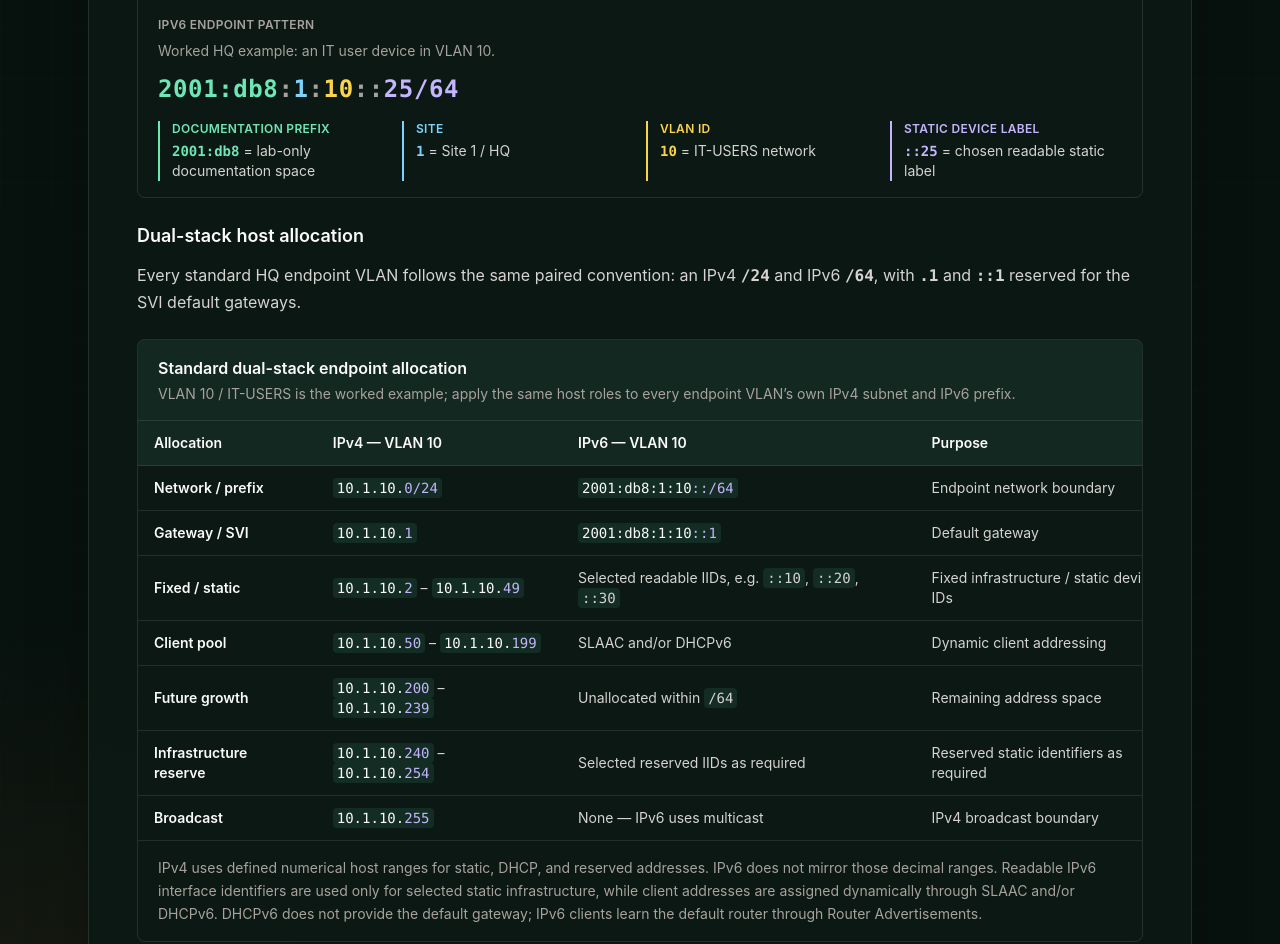
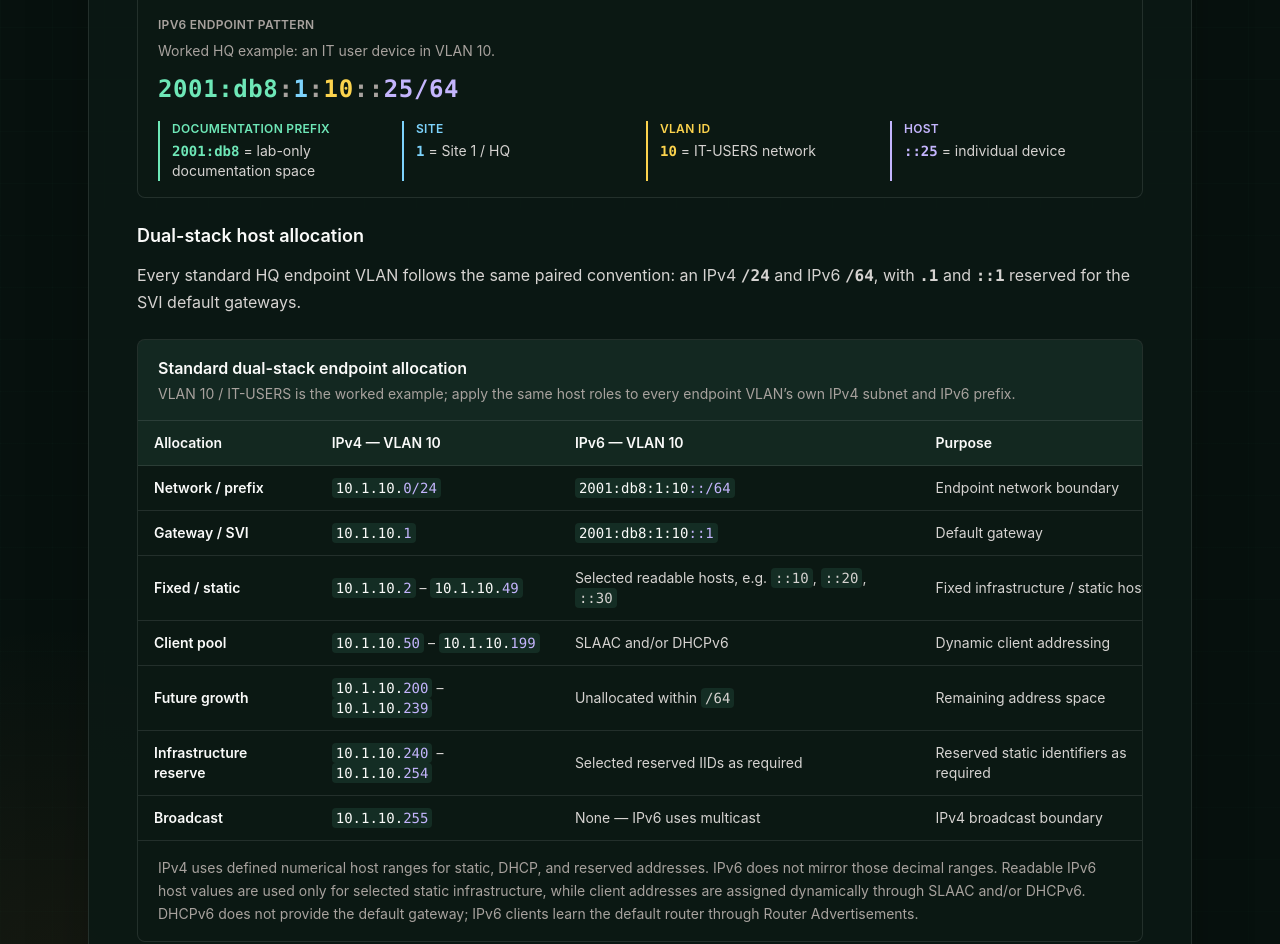
Before and after one commit to jedmarcnocum/jedmarcnocum.com, a website: page blog/cml-lab-rebuild/part-2-foundation.html in a window 1280 px wide. Shown: the part 3613-4557 px from the top of the page. Drawn offline with Linux system fonts and the light colour scheme.

Commit message:
- match ipv4 to ipv6 wording on hosts, since decimal vs hexadecimal is already explained

```diff
--- a/blog/cml-lab-rebuild/part-2-foundation.html
+++ b/blog/cml-lab-rebuild/part-2-foundation.html
@@ -375,8 +375,8 @@ vlan 120
                         <dd class="mt-1 text-sm text-slate-700"><span class="font-mono font-semibold text-amber-300">10</span> = IT-USERS network</dd>
                       </div>
                       <div class="border-l-2 border-violet-300 pl-3">
-                        <dt class="text-xs font-semibold uppercase tracking-wide text-violet-300">Static device label</dt>
-                        <dd class="mt-1 text-sm text-slate-700"><span class="font-mono font-semibold text-violet-300">::25</span> = chosen readable static label</dd>
+                        <dt class="text-xs font-semibold uppercase tracking-wide text-violet-300">Host</dt>
+                        <dd class="mt-1 text-sm text-slate-700"><span class="font-mono font-semibold text-violet-300">::25</span> = individual device</dd>
                       </div>
                     </dl>
 
@@ -400,7 +400,7 @@ vlan 120
                     <tbody class="divide-y divide-slate-200 text-slate-700">
                       <tr><th class="px-4 py-3 font-semibold text-slate-900" scope="row">Network / prefix</th><td class="px-4 py-3"><code><span class="text-slate-900">10.1.10.</span><span class="text-violet-300">0/24</span></code></td><td class="px-4 py-3"><code><span class="text-slate-900">2001:db8:1:10</span><span class="text-violet-300">::/64</span></code></td><td class="px-4 py-3">Endpoint network boundary</td></tr>
                       <tr><th class="px-4 py-3 font-semibold text-slate-900" scope="row">Gateway / SVI</th><td class="px-4 py-3"><code><span class="text-slate-900">10.1.10.</span><span class="text-violet-300">1</span></code></td><td class="px-4 py-3"><code><span class="text-slate-900">2001:db8:1:10</span><span class="text-violet-300">::1</span></code></td><td class="px-4 py-3">Default gateway</td></tr>
-                      <tr><th class="px-4 py-3 font-semibold text-slate-900" scope="row">Fixed / static</th><td class="px-4 py-3"><code><span class="text-slate-900">10.1.10.</span><span class="text-violet-300">2</span></code> &ndash; <code><span class="text-slate-900">10.1.10.</span><span class="text-violet-300">49</span></code></td><td class="px-4 py-3">Selected readable IIDs, e.g. <code>::10</code>, <code>::20</code>, <code>::30</code></td><td class="px-4 py-3">Fixed infrastructure / static device IDs</td></tr>
+                      <tr><th class="px-4 py-3 font-semibold text-slate-900" scope="row">Fixed / static</th><td class="px-4 py-3"><code><span class="text-slate-900">10.1.10.</span><span class="text-violet-300">2</span></code> &ndash; <code><span class="text-slate-900">10.1.10.</span><span class="text-violet-300">49</span></code></td><td class="px-4 py-3">Selected readable hosts, e.g. <code>::10</code>, <code>::20</code>, <code>::30</code></td><td class="px-4 py-3">Fixed infrastructure / static hosts</td></tr>
                       <tr><th class="px-4 py-3 font-semibold text-slate-900" scope="row">Client pool</th><td class="px-4 py-3"><code><span class="text-slate-900">10.1.10.</span><span class="text-violet-300">50</span></code> &ndash; <code><span class="text-slate-900">10.1.10.</span><span class="text-violet-300">199</span></code></td><td class="px-4 py-3">SLAAC and/or DHCPv6</td><td class="px-4 py-3">Dynamic client addressing</td></tr>
                       <tr><th class="px-4 py-3 font-semibold text-slate-900" scope="row">Future growth</th><td class="px-4 py-3"><code><span class="text-slate-900">10.1.10.</span><span class="text-violet-300">200</span></code> &ndash; <code><span class="text-slate-900">10.1.10.</span><span class="text-violet-300">239</span></code></td><td class="px-4 py-3">Unallocated within <code>/64</code></td><td class="px-4 py-3">Remaining address space</td></tr>
                       <tr><th class="px-4 py-3 font-semibold text-slate-900" scope="row">Infrastructure reserve</th><td class="px-4 py-3"><code><span class="text-slate-900">10.1.10.</span><span class="text-violet-300">240</span></code> &ndash; <code><span class="text-slate-900">10.1.10.</span><span class="text-violet-300">254</span></code></td><td class="px-4 py-3">Selected reserved IIDs as required</td><td class="px-4 py-3">Reserved static identifiers as required</td></tr>
@@ -408,7 +408,7 @@ vlan 120
                     </tbody>
                   </table>
                 </div>
-                <p class="border-t border-slate-200 px-5 py-4 text-sm leading-relaxed text-slate-600">IPv4 uses defined numerical host ranges for static, DHCP, and reserved addresses. IPv6 does not mirror those decimal ranges. Readable IPv6 interface identifiers are used only for selected static infrastructure, while client addresses are assigned dynamically through SLAAC and/or DHCPv6. DHCPv6 does not provide the default gateway; IPv6 clients learn the default router through Router Advertisements.</p>
+                <p class="border-t border-slate-200 px-5 py-4 text-sm leading-relaxed text-slate-600">IPv4 uses defined numerical host ranges for static, DHCP, and reserved addresses. IPv6 does not mirror those decimal ranges. Readable IPv6 host values are used only for selected static infrastructure, while client addresses are assigned dynamically through SLAAC and/or DHCPv6. DHCPv6 does not provide the default gateway; IPv6 clients learn the default router through Router Advertisements.</p>
               </section>
 
               <section class="overflow-hidden rounded-lg border border-slate-200 bg-white" aria-labelledby="final-hq-vlan-table-title">
@@ -591,12 +591,12 @@ vlan 120
                     <div class="rounded-lg border border-slate-200 px-4 py-4 [&>dd]:mt-3 md:[&>dd>span:first-child]:!block">
                       <dt class="font-semibold text-slate-900">LAN / VLAN networks<span class="mt-1 block text-sm font-normal text-slate-600">Endpoint networks</span></dt>
                       <dd class="font-mono text-xs sm:text-sm"><span class="mb-1 block font-sans text-xs font-semibold uppercase tracking-wide text-slate-500 md:hidden">IPv4</span><span class="text-emerald-300">10</span><span class="text-slate-500">.</span><span class="text-sky-300">&lt;SITE&gt;</span><span class="text-slate-500">.</span><span class="text-amber-300">&lt;FUNCTION/SUBNET&gt;</span><span class="text-slate-500">.</span><span class="text-violet-300">&lt;HOST&gt;</span></dd>
-                      <dd class="font-mono text-xs sm:text-sm"><span class="mb-1 block font-sans text-xs font-semibold uppercase tracking-wide text-slate-500 md:hidden">IPv6</span><span class="text-emerald-300">2001:db8</span><span class="text-slate-500">:</span><span class="text-sky-300">&lt;SITE&gt;</span><span class="text-slate-500">:</span><span class="text-amber-300">&lt;VLAN-ID&gt;</span><span class="text-slate-500">::</span><span class="text-violet-300">&lt;IID&gt;/64</span></dd>
+                      <dd class="font-mono text-xs sm:text-sm"><span class="mb-1 block font-sans text-xs font-semibold uppercase tracking-wide text-slate-500 md:hidden">IPv6</span><span class="text-emerald-300">2001:db8</span><span class="text-slate-500">:</span><span class="text-sky-300">&lt;SITE&gt;</span><span class="text-slate-500">:</span><span class="text-amber-300">&lt;VLAN-ID&gt;</span><span class="text-slate-500">::</span><span class="text-violet-300">&lt;HOST&gt;/64</span></dd>
                     </div>
                     <div class="rounded-lg border border-slate-200 px-4 py-4 [&>dd]:mt-3 md:[&>dd>span:first-child]:!block">
                       <dt class="font-semibold text-slate-900">Management<span class="mt-1 block text-sm font-normal text-slate-600">Static infrastructure access</span></dt>
                       <dd class="font-mono text-xs sm:text-sm"><span class="mb-1 block font-sans text-xs font-semibold uppercase tracking-wide text-slate-500 md:hidden">IPv4</span><span class="text-emerald-300">10</span><span class="text-slate-500">.</span><span class="text-sky-300">&lt;SITE&gt;</span><span class="text-slate-500">.</span><span class="text-amber-300">99</span><span class="text-slate-500">.</span><span class="text-violet-300">&lt;DEVICE&gt;</span></dd>
-                      <dd class="font-mono text-xs sm:text-sm"><span class="mb-1 block font-sans text-xs font-semibold uppercase tracking-wide text-slate-500 md:hidden">IPv6</span><span class="text-emerald-300">2001:db8</span><span class="text-slate-500">:</span><span class="text-sky-300">&lt;SITE&gt;</span><span class="text-slate-500">:</span><span class="text-amber-300">99</span><span class="text-slate-500">::</span><span class="text-violet-300">&lt;STATIC-IID&gt;/64</span></dd>
+                      <dd class="font-mono text-xs sm:text-sm"><span class="mb-1 block font-sans text-xs font-semibold uppercase tracking-wide text-slate-500 md:hidden">IPv6</span><span class="text-emerald-300">2001:db8</span><span class="text-slate-500">:</span><span class="text-sky-300">&lt;SITE&gt;</span><span class="text-slate-500">:</span><span class="text-amber-300">99</span><span class="text-slate-500">::</span><span class="text-violet-300">&lt;HOST&gt;/64</span></dd>
                     </div>
                     <div class="rounded-lg border border-slate-200 px-4 py-4 [&>dd]:mt-3 md:[&>dd>span:first-child]:!block">
                       <dt class="font-semibold text-slate-900">Loopbacks<span class="mt-1 block text-sm font-normal text-slate-600">Stable device identity</span></dt>
```
